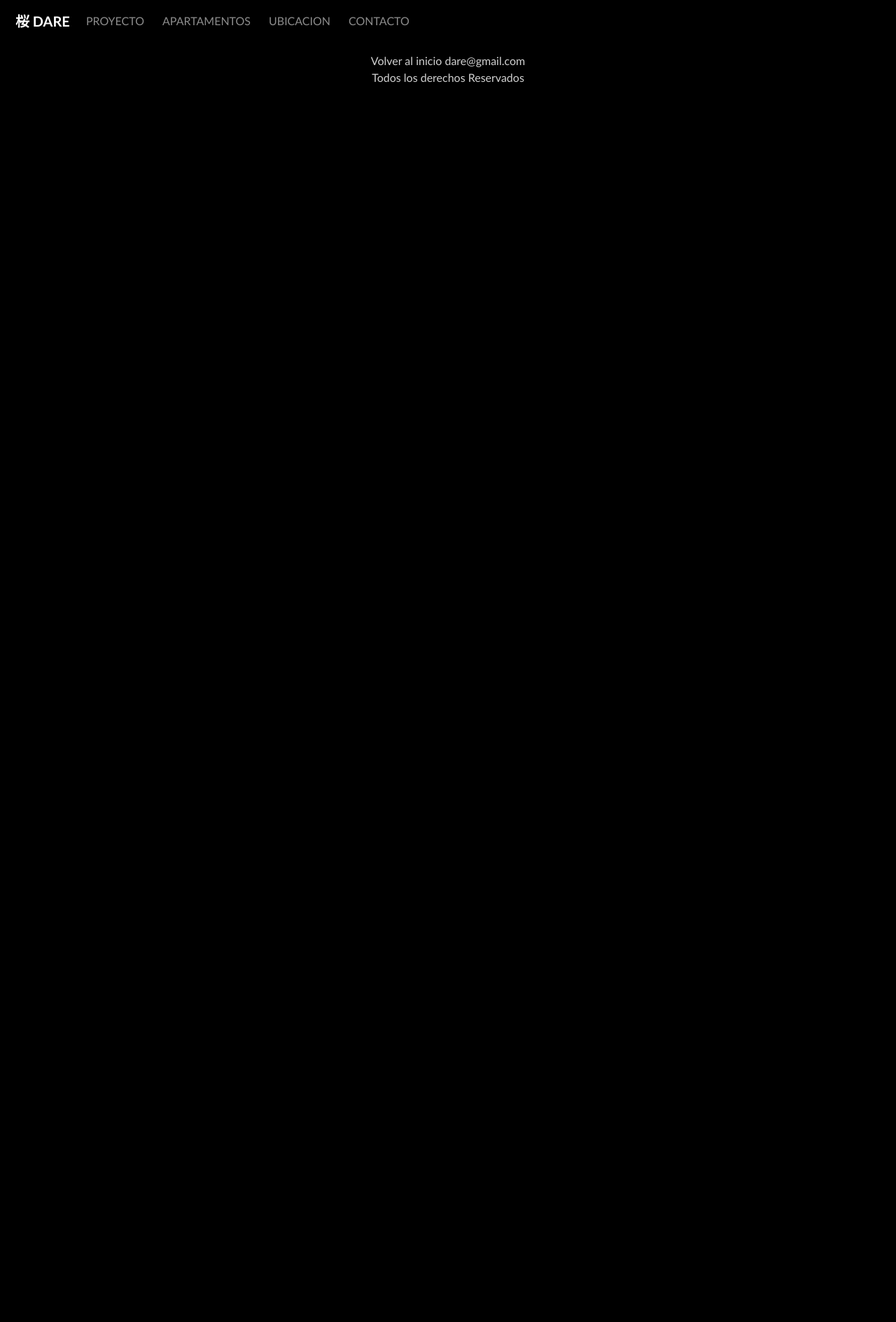
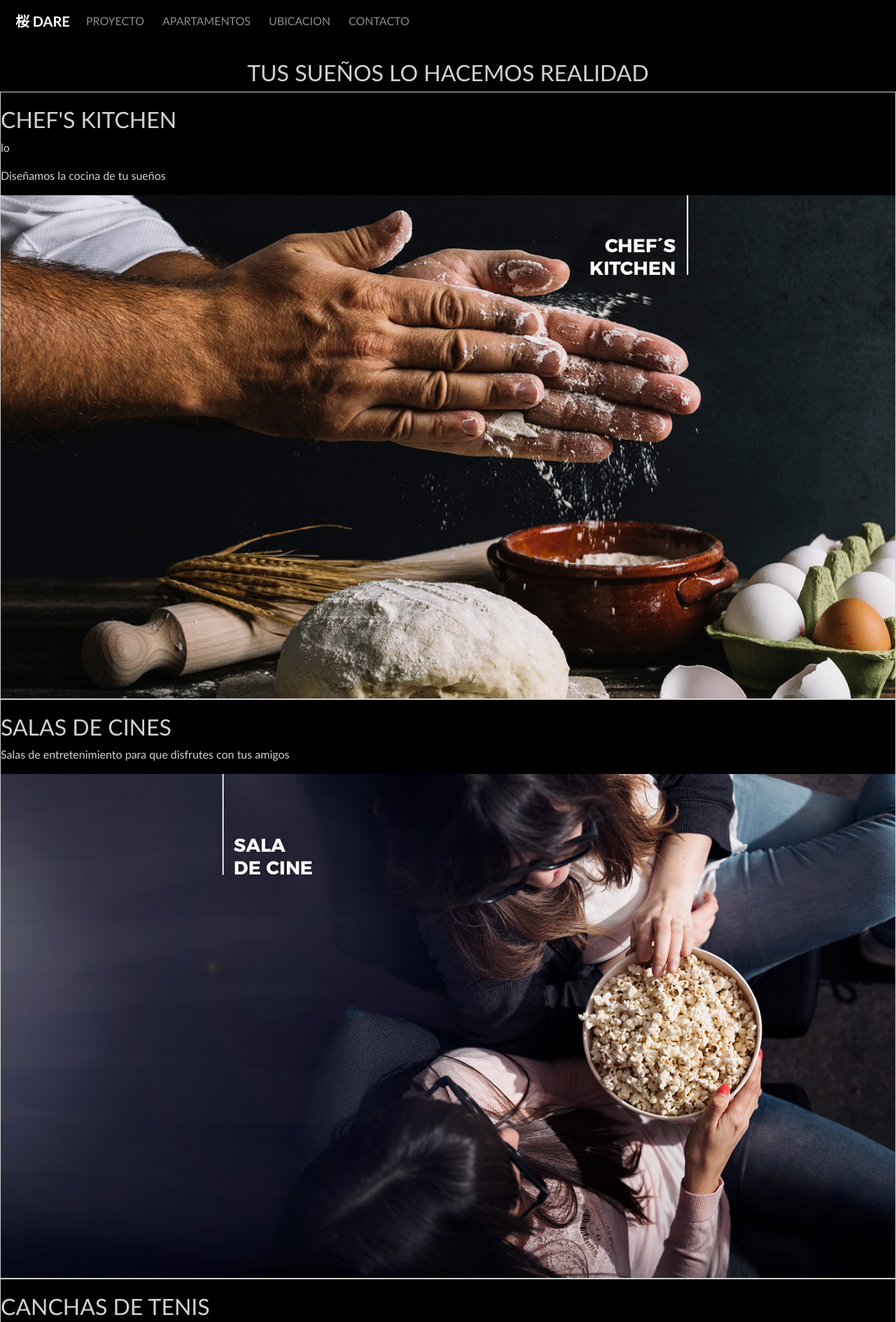
Before and after one commit to danieljosereyes/DARE, a website: page paginas/proyectos.html in a window 1280 px wide. Shown: the top 1889 px of the page at 70% size. Before the commit the page ends 800 px from the top, so only its background shows below. Drawn offline with Linux system fonts and the light colour scheme.

Commit message:
proyectos

```diff
--- a/paginas/proyectos.html
+++ b/paginas/proyectos.html
@@ -38,6 +38,38 @@
             </nav>
     </header>
 
+    <main>
+        <section>
+            <h2 class="proyectos--titulo">TUS SUEÑOS LO HACEMOS REALIDAD</h2>
+        </section>
+        <section>
+            <article class="proyectos--articulos">
+                <section>
+                    <h2>CHEF'S KITCHEN</h2>
+                    <p>lo</p>
+                    <p>Diseñamos la cocina de tu sueños</p>
+                </section>
+                <section>
+                    <img src="../img/CHEF'S KITCHEN.jpg" alt="">
+                </section>
+            </article>
+            <article class="proyectos--articulos">
+                <h2>SALAS DE CINES</h2>
+                <p>Salas de entretenimiento para que disfrutes con tus amigos</p>
+                <img src="../img/SALA DE CINE.jpg" alt="">
+            </article>
+            <article class="proyectos--articulos">
+                <h2>CANCHAS DE TENIS</h2>
+                <p>Creamos areas de juegos por ti.</p>
+                <img src="../img/CANCHA DE TENIS.jpg" alt="">
+            </article>
+            <article class="proyectos--articulos">
+                <h2>BUSSINES CENTER</h2>
+                <p>Comodidad para tu area de trabajo.</p>
+                <img src="../img/BUSSINES CENTER.jpg" alt="">
+            </article>
+        </section>
+    </main>
 
     <footer class="footer">
         <section>
--- a/scss/estilos.scss
+++ b/scss/estilos.scss
@@ -28,9 +28,9 @@ main {
     grid-area: main;
 }
 
-.img1 img {
-            width: 100%;
-        }
+img {
+    width: 100%;
+}
 
 .referencia {
     @include despliege(flex, column nowrap);
@@ -69,14 +69,6 @@ main {
     text-align: center;
 }
 
-.imagen img {
-            width: 100%;
-        }
-
-.img2 img {
-            width: 100%;
-        }
-
 .section {
     padding: 30px 10px;
     text-size-adjust: 1.6rem;
@@ -86,8 +78,8 @@ main {
             }
             p {
                 padding: 15px 10px;
-            }
-        }
+               }
+    }
 }
 
 input {
@@ -120,10 +112,21 @@ form {
         }
 }
 
-
-
 .ubicacion {
     width: 100%;
+}
+
+.proyectos--titulo {
+    text-align: center;
+    margin-top: 25px;
+}
+
+.proyectos--articulos {
+    border: solid 1px $bordes;
+    cursor: pointer;
+        h2 {
+            margin-top: 20px;
+    }
 }
 
 @import "footer";
@@ -166,5 +169,4 @@ form {
             width: 50%;
         }
     }
-
 }
```
Also changed, not shown: css/estilos.css, img/BUSSINES CENTER.jpg (added), img/CANCHA DE TENIS.jpg (added), img/CHEF'S KITCHEN.jpg (added), img/SALA DE CINE.jpg (added).
